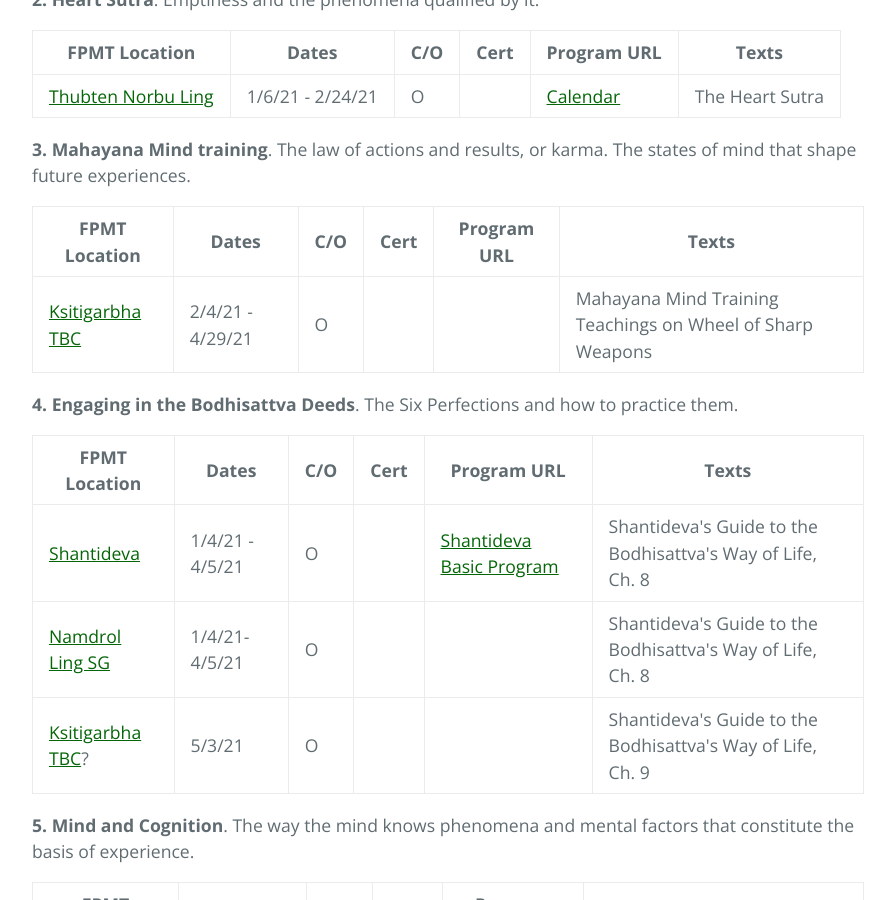
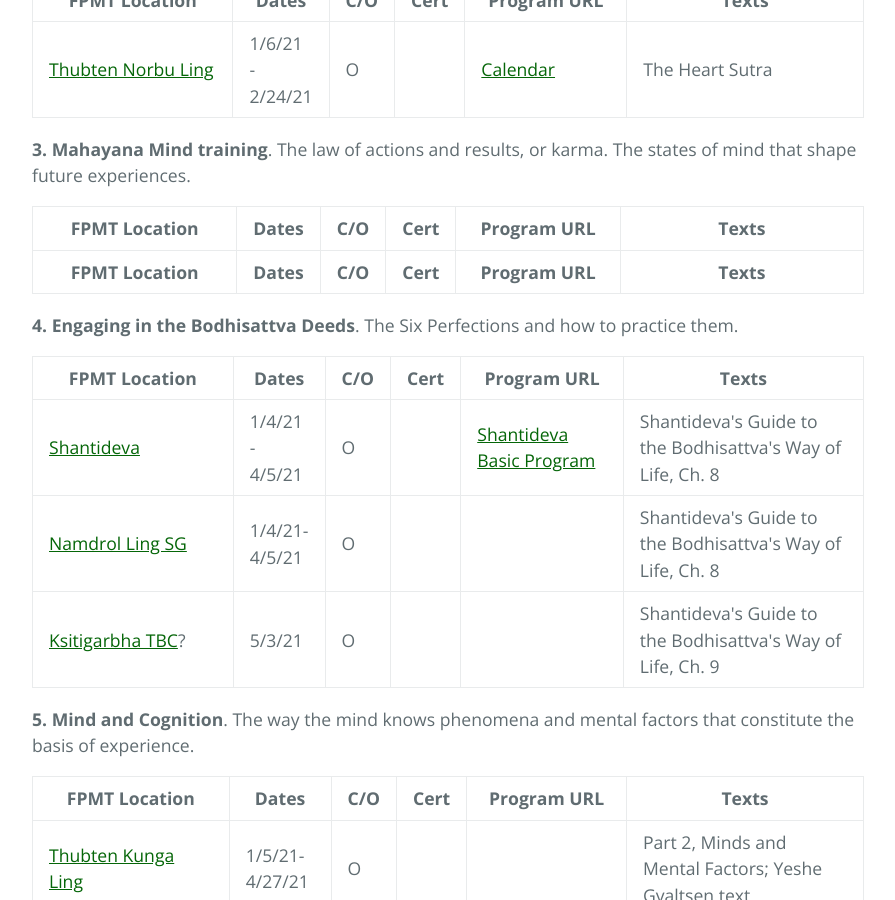
Before and after one commit to lgeorge/lgeorge.github.io, a Jekyll site: the page built from fpmt-na/index.html, in a window 1280 px wide and 900 px high, scrolled down 1019 px. Shown: the whole window, without its empty margins (192-1087 px from the left). Built offline with Jekyll 4.4.1, drawn with Linux system fonts in a browser that asks for light colours.

Commit message:
adjust table column widths

```diff
--- a/fpmt-na/index.html
+++ b/fpmt-na/index.html
@@ -25,15 +25,17 @@
     <p><strong>1. Stages of the Path</strong>. Stages of the Path to Enlightenment of beings of low, middling and great capacity.</p>
 
     	<table>
-    		<tbody>
+    		<thead>
     			<tr>
-            <th class="has-text-align-center" data-align="center" width="20%">FPMT Location</th>
+            <th class="has-text-align-center" data-align="center" width="25%">FPMT Location</th>
             <th class="has-text-align-center" data-align="center" width="10%">Dates</th>
-            <th class="has-text-align-center" data-align="center" width="5%">C/O</th>
-            <th class="has-text-align-center" data-align="center" width="10%">Cert</th>
-            <th class="has-text-align-center" data-align="center" width="25%">Program URL</th>
+            <th class="has-text-align-center" data-align="center" width="7%">C/O</th>
+            <th class="has-text-align-center" data-align="center" width="8%">Cert</th>
+            <th class="has-text-align-center" data-align="center" width="20%">Program URL</th>
             <th class="has-text-align-center" data-align="center" width="30%">Texts</th>
           </tr>
+        </thead>
+        <tbody>
     			<tr>
             <td class="has-text-align-center" data-align="center"><a href="http://landofmedicinebuddha.org/" target="_blank" rel="noreferrer noopener">Land of Medicine Buddha</a></td>
             <td class="has-text-align-center" data-align="center">3/18/21- 4/22/21</td>
@@ -50,12 +52,12 @@
      	<table>
     		<thead>
     			<tr>
-            <th class="has-text-align-center" data-align="center">FPMT Location</th>
-            <th class="has-text-align-center" data-align="center">Dates</th>
-            <th class="has-text-align-center" data-align="center">C/O</th>
-            <th class="has-text-align-center" data-align="center">Cert</th>
-            <th class="has-text-align-center" data-align="center">Program URL</th>
-            <th class="has-text-align-center" data-align="center">Texts</th>
+            <th class="has-text-align-center" data-align="center" width="25%">FPMT Location</th>
+            <th class="has-text-align-center" data-align="center" width="10%">Dates</th>
+            <th class="has-text-align-center" data-align="center" width="7%">C/O</th>
+            <th class="has-text-align-center" data-align="center" width="8%">Cert</th>
+            <th class="has-text-align-center" data-align="center" width="20%">Program URL</th>
+            <th class="has-text-align-center" data-align="center" width="30%">Texts</th>
           </tr>
     		</thead>
     		<tbody>
@@ -75,22 +77,22 @@
     	<table>
     		<thead>
     			<tr>
-            <th class="has-text-align-center" data-align="center">FPMT Location</th>
-            <th class="has-text-align-center" data-align="center">Dates</th>
-            <th class="has-text-align-center" data-align="center">C/O</th>
-            <th class="has-text-align-center" data-align="center">Cert</th>
-            <th class="has-text-align-center" data-align="center">Program URL</th>
-            <th class="has-text-align-center" data-align="center">Texts</th>
+            <th class="has-text-align-center" data-align="center" width="25%">FPMT Location</th>
+            <th class="has-text-align-center" data-align="center" width="10%">Dates</th>
+            <th class="has-text-align-center" data-align="center" width="7%">C/O</th>
+            <th class="has-text-align-center" data-align="center" width="8%">Cert</th>
+            <th class="has-text-align-center" data-align="center" width="20%">Program URL</th>
+            <th class="has-text-align-center" data-align="center" width="30%">Texts</th>
           </tr>
     		</thead>
     		<tbody>
     			<tr>
-            <td class="has-text-align-center" data-align="center"><a href="https://ktbctaos.org/" target="_blank" rel="noreferrer noopener">Ksitigarbha TBC</a></td>
-            <td class="has-text-align-center" data-align="center">2/4/21 - 4/29/21</td>
-            <td class="has-text-align-center" data-align="center">O</td>
-            <td class="has-text-align-center" data-align="center"></td>
-            <td class="has-text-align-center" data-align="center"></td>
-            <td class="has-text-align-center" data-align="center">Mahayana Mind Training Teachings on Wheel of Sharp Weapons</td>
+            <th class="has-text-align-center" data-align="center" width="25%">FPMT Location</th>
+            <th class="has-text-align-center" data-align="center" width="10%">Dates</th>
+            <th class="has-text-align-center" data-align="center" width="7%">C/O</th>
+            <th class="has-text-align-center" data-align="center" width="8%">Cert</th>
+            <th class="has-text-align-center" data-align="center" width="20%">Program URL</th>
+            <th class="has-text-align-center" data-align="center" width="30%">Texts</th>
           </tr>
     		</tbody>
     	</table>
@@ -100,12 +102,12 @@
      	<table>
     		<thead>
     			<tr>
-            <th class="has-text-align-center" data-align="center">FPMT Location</th>
-            <th class="has-text-align-center" data-align="center">Dates</th>
-            <th class="has-text-align-center" data-align="center">C/O</th>
-            <th class="has-text-align-center" data-align="center">Cert</th>
-            <th class="has-text-align-center" data-align="center">Program URL</th>
-            <th class="has-text-align-center" data-align="center">Texts</th>
+            <th class="has-text-align-center" data-align="center" width="25%">FPMT Location</th>
+            <th class="has-text-align-center" data-align="center" width="10%">Dates</th>
+            <th class="has-text-align-center" data-align="center" width="7%">C/O</th>
+            <th class="has-text-align-center" data-align="center" width="8%">Cert</th>
+            <th class="has-text-align-center" data-align="center" width="20%">Program URL</th>
+            <th class="has-text-align-center" data-align="center" width="30%">Texts</th>
           </tr>
     		</thead>
     		<tbody>
@@ -141,12 +143,12 @@
     	<table>
     		<thead>
     			<tr>
-            <th class="has-text-align-center" data-align="center">FPMT Location</th>
-            <th class="has-text-align-center" data-align="center">Dates</th>
-            <th class="has-text-align-center" data-align="center">C/O</th>
-            <th class="has-text-align-center" data-align="center">Cert</th>
-            <th class="has-text-align-center" data-align="center">Program URL</th>
-            <th class="has-text-align-center" data-align="center">Texts</th>
+            <th class="has-text-align-center" data-align="center" width="25%">FPMT Location</th>
+            <th class="has-text-align-center" data-align="center" width="10%">Dates</th>
+            <th class="has-text-align-center" data-align="center" width="7%">C/O</th>
+            <th class="has-text-align-center" data-align="center" width="8%">Cert</th>
+            <th class="has-text-align-center" data-align="center" width="20%">Program URL</th>
+            <th class="has-text-align-center" data-align="center" width="30%">Texts</th>
           </tr>
     		</thead>
     		<tbody>
@@ -174,12 +176,12 @@
     	<table>
     		<thead>
     			<tr>
-            <th class="has-text-align-center" data-align="center">FPMT Location</th>
-            <th class="has-text-align-center" data-align="center">Dates</th>
-            <th class="has-text-align-center" data-align="center">C/O</th>
-            <th class="has-text-align-center" data-align="center">Cert</th>
-            <th class="has-text-align-center" data-align="center">Program URL</th>
-            <th class="has-text-align-center" data-align="center">Texts</th>
+            <th class="has-text-align-center" data-align="center" width="25%">FPMT Location</th>
+            <th class="has-text-align-center" data-align="center" width="10%">Dates</th>
+            <th class="has-text-align-center" data-align="center" width="7%">C/O</th>
+            <th class="has-text-align-center" data-align="center" width="8%">Cert</th>
+            <th class="has-text-align-center" data-align="center" width="20%">Program URL</th>
+            <th class="has-text-align-center" data-align="center" width="30%">Texts</th>
           </tr>
     		</thead>
     		<tbody>
```
